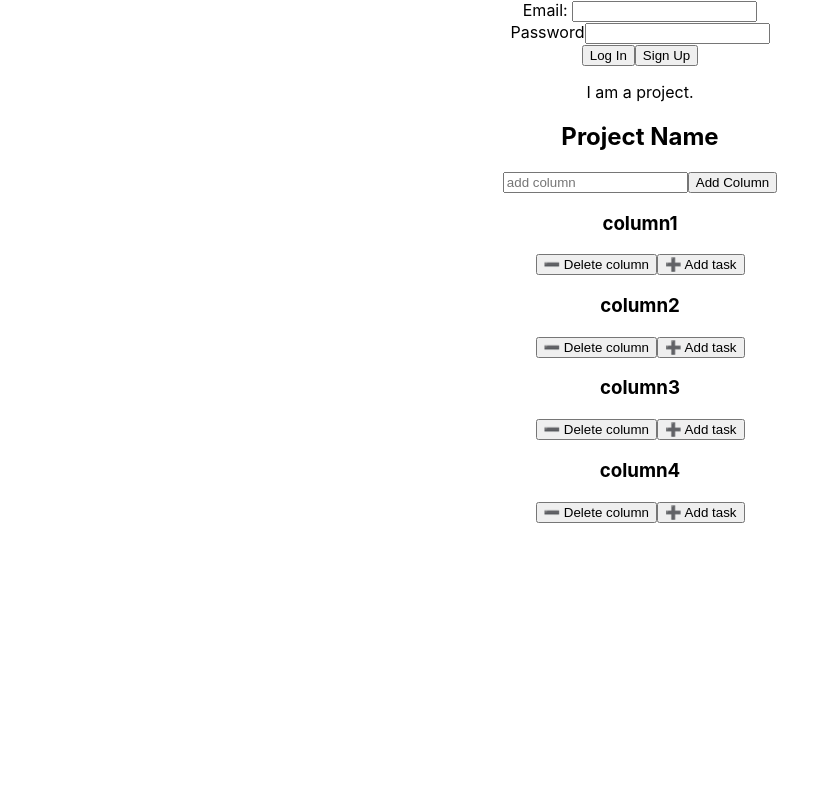
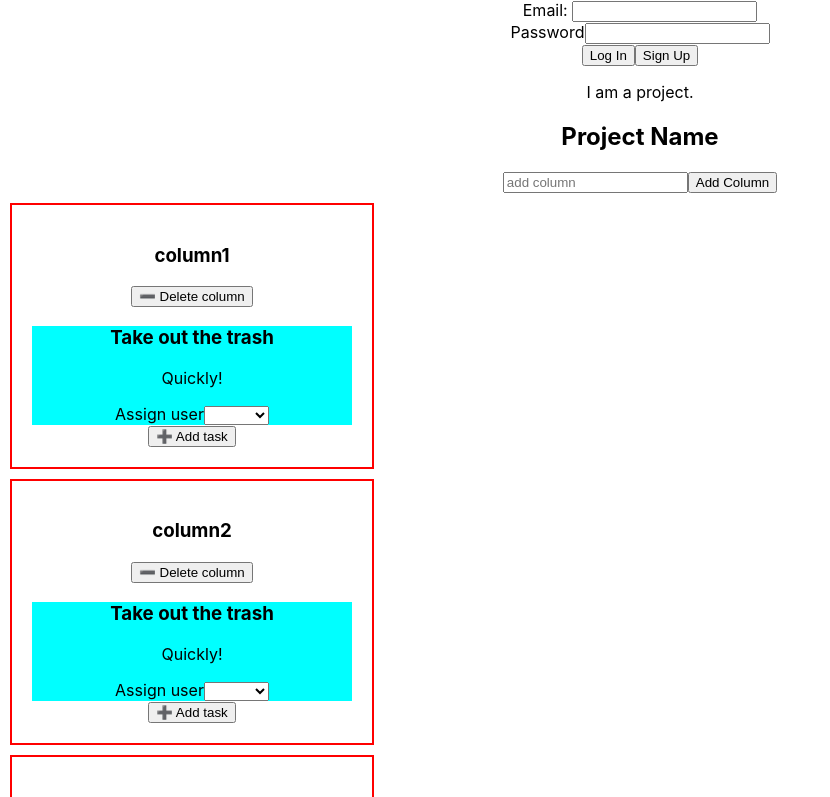
Before and after one commit to BenHinson/Trollo, a React (Create React App) app in the folder Frontend/: page / in a window 1280 px wide. Shown: the top 797 px of the page, without its empty margins (0-830 px from the left). Built offline with nearby package versions, Linux system fonts and the light colour scheme.

Commit message:
AExtract SelectUser to keep DRY, add styling for development

```diff
--- a/Frontend/src/App.js
+++ b/Frontend/src/App.js
@@ -1,4 +1,3 @@
-import { useState } from 'react';
 import './App.css';
 import Project from "./components/Project"
 import Login from "./components/Login"
--- a/Frontend/src/components/AddTaskModal.js
+++ b/Frontend/src/components/AddTaskModal.js
@@ -1,4 +1,5 @@
 import React, {useState} from "react"
+import SelectUser from "./SelectUser"
 
 export default function AddTaskModal({ hideModal }){
 
@@ -41,12 +42,7 @@ export default function AddTaskModal({ hideModal }){
                 </label>
                 <label>
                     Assigned user:
-                    <select value={assignedUser} onChange={handleAssignedUserSelect}>
-                        <option value="" selected disabled hidden></option>
-                        <option value="Ben">Ben</option>
-                        <option value="Gabriel">Gabriel</option>
-                        <option value="Jenny">Jenny</option>
-                    </select>
+                    <SelectUser assignedUser={assignedUser} handleAssignedUserSelect={handleAssignedUserSelect} />
                 </label>
                 <button onClick={() => hideModal}>Create new task</button>
             </form>
--- a/Frontend/src/components/Avatar.js
+++ b/Frontend/src/components/Avatar.js
@@ -1,4 +1,4 @@
-import React, { useState } from "react";
+import React from "react";
 // dummy data to make component work
 const users = {
   1: {
@@ -14,15 +14,15 @@ const users = {
 export default function Avatar({ userId }) {
   const avatarImgSrc = users[userId].avatar;
 
-  // style for development
-  const style = {
-    height: 30,
-    width: 30,
-  };
-
   return (
     <div>
       <img src={avatarImgSrc} style={style} />
     </div>
   );
 }
+
+// style for development
+const style = {
+  height: 30,
+  width: 30,
+};
--- a/Frontend/src/components/Board.js
+++ b/Frontend/src/components/Board.js
@@ -2,29 +2,46 @@ import React, { useState } from "react";
 import Column from "./Column";
 
 export default function Board() {
-  const [columns, setColumns] = useState(["column1", "column2", "column3", "column4"])
-  const [newColumnName, setNewColumnName] = useState("")
+  const [columns, setColumns] = useState([
+    "column1",
+    "column2",
+    "column3",
+    "column4",
+  ]);
+  const [newColumnName, setNewColumnName] = useState("");
 
   const addColumn = () => {
-    console.log(`Adding new clomun: ${newColumnName}`)
+    console.log(`Adding new clomun: ${newColumnName}`);
     // API request goes here
-    setColumns([...columns, newColumnName])
-  }
+    setColumns([...columns, newColumnName]);
+  };
+
   const deleteColumn = (name) => {
-    console.log(`delete column`)
+    console.log(`delete column`);
     // API request goes here
     // Code below is a placholder and will need to be refactored once API is ready
-    setColumns(columns.filter(col => col !== name))
-  }
+    setColumns(columns.filter((col) => col !== name));
+  };
+
   return (
     <div>
       <h2>Project Name</h2>
       <div>
-        <input placeholder="add column" value={newColumnName} onChange={(e) => setNewColumnName(e.target.value)}></input>
+        <input
+          placeholder="add column"
+          value={newColumnName}
+          onChange={(e) => setNewColumnName(e.target.value)}
+        ></input>
         <button onClick={addColumn}>Add Column</button>
       </div>
       {columns.map((column) => {
-        return <Column columnName={column} deleteColumn={deleteColumn} id={1} ></Column>
+        return (
+          <Column
+            columnName={column}
+            deleteColumn={deleteColumn}
+            id={1}
+          ></Column>
+        );
       })}
     </div>
   );
--- a/Frontend/src/components/Column.js
+++ b/Frontend/src/components/Column.js
@@ -9,10 +9,11 @@ export default function Column({id, columnName, deleteColumn}){
     // boolean to control whether to pop up a modal for creating a new task
     const [addTaskModalVisible, setAddTaskModalVisible] = useState(false)
 
+    // find tasks of this colum
     const tasks = tasksArr.filter((task) => {
         return task.columnId === id
     }).map((task) => {
-        <Task name={task.name} description={task.description}/>
+        return <Task name={task.name} description={task.description}/>
     })
 
     const addTaskButtonClick = () => {
@@ -24,7 +25,7 @@ export default function Column({id, columnName, deleteColumn}){
     }
 
     return (
-        <div>
+        <div style={style}>
             <h3>{columnName}</h3>
             <button onClick={() => deleteColumn(columnName)}>➖ Delete column</button>
             {tasks}
@@ -33,3 +34,13 @@ export default function Column({id, columnName, deleteColumn}){
         </div>
     )
 }
+
+// style for development
+const style = {
+    width: "25%",
+    padding: 20,
+    margin: 10,
+    borderStyle: "solid",
+    borderWidth: 2,
+    borderColor: "red",
+}
--- /dev/null
+++ b/Frontend/src/components/SelectUser.js
@@ -0,0 +1,13 @@
+import React from "react";
+
+//TODO: Hook up to actual data
+export default function SelectUser({ assignedUser, handleAssignedUserSelect }) {
+  return (
+    <select value={assignedUser} onChange={handleAssignedUserSelect}>
+      <option value="" selected disabled hidden></option>
+      <option value="Ben">Ben</option>
+      <option value="Gabriel">Gabriel</option>
+      <option value="Jenny">Jenny</option>
+    </select>
+  );
+}
--- a/Frontend/src/components/Task.js
+++ b/Frontend/src/components/Task.js
@@ -1,5 +1,6 @@
 import React, { useState } from "react";
 import Avatar from "./Avatar"
+import SelectUser from "./SelectUser";
 
 export default function Task({ name, description }) {
   const [userId, setUserId] = useState(null);
@@ -9,10 +10,20 @@ export default function Task({ name, description }) {
   }
 
   return (
-    <div>
-      <p>{name}</p>
+    <div style={style}>
+      <h3>{name}</h3>
       <p>{description}</p>
       {userId && <Avatar userId={userId} />}
+      <label>
+        Assign user
+        <SelectUser />
+      </label>
     </div>
   );
 }
+
+// style for development
+
+const style = {
+    backgroundColor: "aqua"
+}
```
